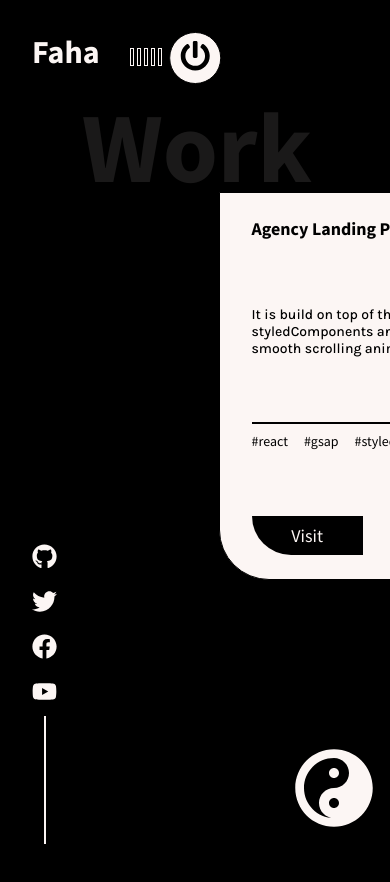
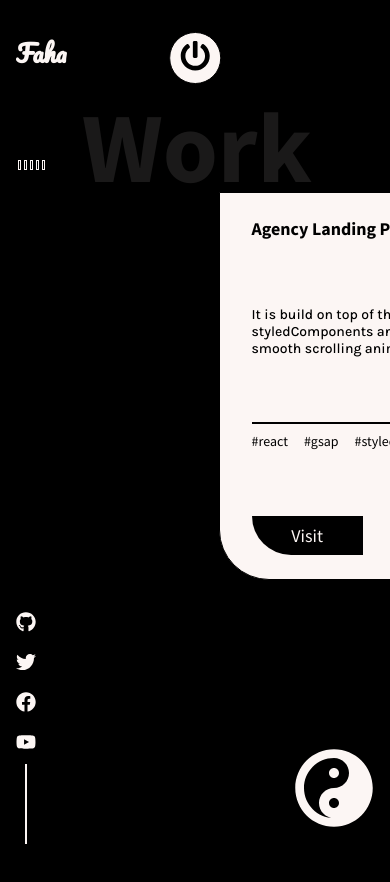
Before and after one commit to faha1999/portfolio-react, a React (Create React App) app: page /work in a window 390 px wide. Shown: the top 882 px of the page. Built offline with nearby package versions, Linux system fonts and the light colour scheme.

Commit message:
complete main page media query

```diff
--- a/src/components/partials/Music.jsx
+++ b/src/components/partials/Music.jsx
@@ -19,9 +19,6 @@ const Line = styled.span`
 
   animation: ${play} 1s ease infinite;
   animation-play-state: ${(props) => (props.click ? 'running' : 'paused')};
-  height: 1rem;
-  width: 2px;
-  margin: 0 0.1rem;
 `;
 
 export const Music = () => {
--- a/src/styles/scss/_main.scss
+++ b/src/styles/scss/_main.scss
@@ -114,6 +114,7 @@
   left: 2rem;
   top: 2rem;
   z-index: 3;
+  font-family: Pacifico, cursive;
 
   h1 {
     display: inline-block;
@@ -141,3 +142,43 @@
     height: 8rem;
   }
 }
+
+@media screen and (max-width: 767px) {
+  .MainContainer {
+    .container {
+      .work h2,
+      .about h2,
+      .blog h2,
+      .skills h2 {
+        font-size: 1em;
+      }
+      .contact h2 {
+        font-size: 1.1rem;
+      }
+
+      .center {
+        width: 150px;
+        height: 150px;
+      }
+    }
+  }
+
+  .logo {
+    font-size: 1.5em;
+    left: 1rem;
+    top: 2rem;
+  }
+
+  .socialIcon {
+    left: 1rem;
+
+    svg {
+      width: 1.25rem;
+      height: 1.25rem;
+    }
+
+    .line {
+      height: 5rem !important;
+    }
+  }
+}
--- a/src/styles/scss/_music.scss
+++ b/src/styles/scss/_music.scss
@@ -21,4 +21,22 @@
   & > *:nth-child(5) {
     animation-delay: 0.8s;
   }
+
+  span {
+    height: 1rem;
+    width: 2px;
+    margin: 0 0.1rem;
+  }
 }
+
+@media screen and (max-width: 767px) {
+  .Music {
+    left: 1rem;
+    top: 10rem;
+
+    span {
+      height: 0.5rem;
+      width: 1px;
+    }
+  }
+}
```
Also changed, not shown: src/styles/scss/style.scss (+9 -0 lines), src/styles/css/style.min.css, 1 other file (tests, documents, lock files or other folders).
